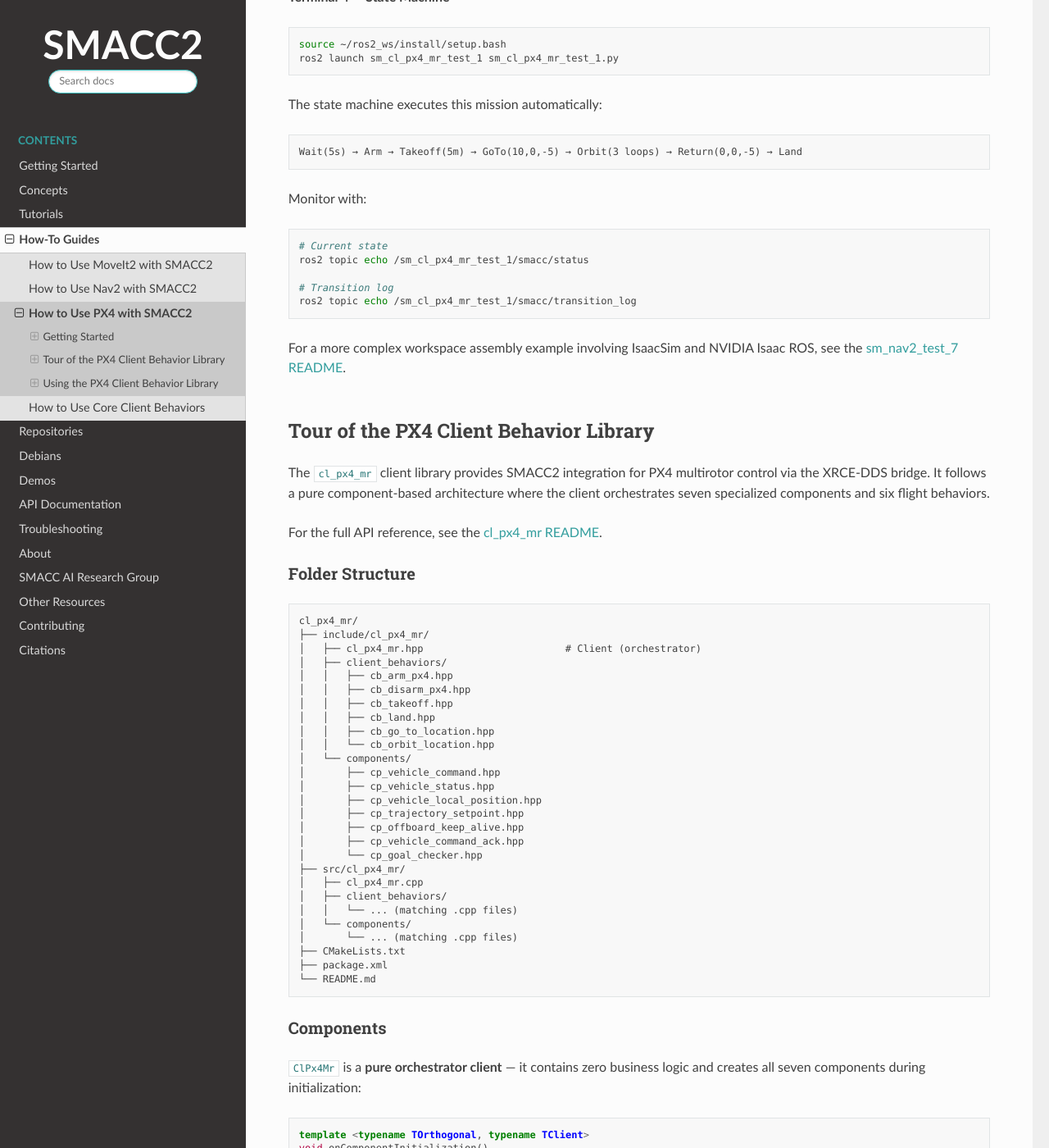
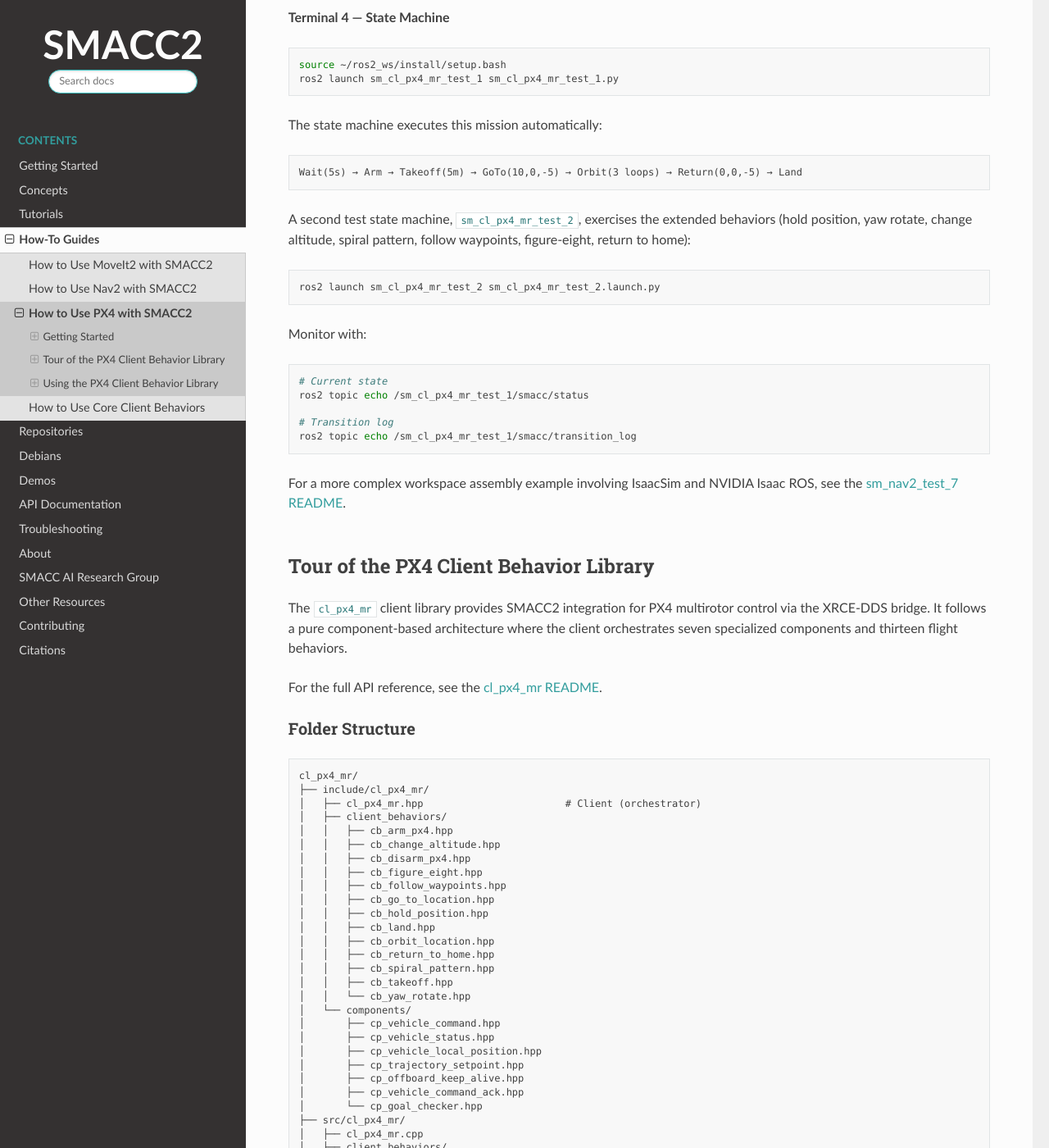
Before and after one commit to robosoft-ai/smacc2_docs, a Sphinx documentation site: the page built from docs/source/how-to/how-to-px4.rst, in a window 1280 px wide and 1400 px high, scrolled down 2142 px. Shown: the whole window at 82% size. Built offline with Sphinx 7.4.7 and the Read the Docs theme 3.1.0, drawn with Linux system fonts in a browser that asks for light colours; comment, search, counter and statistics services are not loaded; some of the changed text lies outside the part shown.

Commit message:
Update px4 docs

```diff
--- a/docs/source/how-to/how-to-px4.rst
+++ b/docs/source/how-to/how-to-px4.rst
@@ -64,7 +64,8 @@
 - ``smacc2`` — core state machine framework
 - ``smacc2_msgs`` — SMACC2 message definitions
 - ``cl_px4_mr`` — PX4 multirotor client library (inside ``SMACC2/smacc2_client_library/``)
-- ``sm_cl_px4_mr_test_1`` — reference state machine (inside ``SMACC2/smacc2_sm_reference_library/``)
+- ``sm_cl_px4_mr_test_1`` — reference state machine: basic flight (inside ``SMACC2/smacc2_sm_reference_library/``)
+- ``sm_cl_px4_mr_test_2`` — reference state machine: extended behaviors (inside ``SMACC2/smacc2_sm_reference_library/``)
 - ``px4_msgs`` — PX4 ROS 2 message definitions
 
 Building the Workspace
@@ -122,6 +123,14 @@
 
    Wait(5s) → Arm → Takeoff(5m) → GoTo(10,0,-5) → Orbit(3 loops) → Return(0,0,-5) → Land
 
+A second test state machine, ``sm_cl_px4_mr_test_2``, exercises the extended
+behaviors (hold position, yaw rotate, change altitude, spiral pattern, follow
+waypoints, figure-eight, return to home):
+
+.. code-block:: bash
+
+   ros2 launch sm_cl_px4_mr_test_2 sm_cl_px4_mr_test_2.launch.py
+
 Monitor with:
 
 .. code-block:: bash
@@ -142,7 +151,7 @@
 The ``cl_px4_mr`` client library provides SMACC2 integration for PX4
 multirotor control via the XRCE-DDS bridge. It follows a pure
 component-based architecture where the client orchestrates seven
-specialized components and six flight behaviors.
+specialized components and thirteen flight behaviors.
 
 For the full API reference, see the
 `cl_px4_mr README <https://github.com/robosoft-ai/SMACC2/tree/jazzy/smacc2_client_library/cl_px4_mr>`_.
@@ -157,11 +166,18 @@
    │   ├── cl_px4_mr.hpp                        # Client (orchestrator)
    │   ├── client_behaviors/
    │   │   ├── cb_arm_px4.hpp
+   │   │   ├── cb_change_altitude.hpp
    │   │   ├── cb_disarm_px4.hpp
+   │   │   ├── cb_figure_eight.hpp
+   │   │   ├── cb_follow_waypoints.hpp
+   │   │   ├── cb_go_to_location.hpp
+   │   │   ├── cb_hold_position.hpp
+   │   │   ├── cb_land.hpp
+   │   │   ├── cb_orbit_location.hpp
+   │   │   ├── cb_return_to_home.hpp
+   │   │   ├── cb_spiral_pattern.hpp
    │   │   ├── cb_takeoff.hpp
-   │   │   ├── cb_land.hpp
-   │   │   ├── cb_go_to_location.hpp
-   │   │   └── cb_orbit_location.hpp
+   │   │   └── cb_yaw_rotate.hpp
    │   └── components/
    │       ├── cp_vehicle_command.hpp
    │       ├── cp_vehicle_status.hpp
@@ -258,6 +274,27 @@
    * - ``CbOrbitLocation``
      - ``centerX``, ``centerY``, ``altitude``, ``radius`` (5.0), ``angularVelocity`` (0.5), ``numOrbits`` (3)
      - Orbits a point using ``ISmaccUpdatable::update()``
+   * - ``CbHoldPosition``
+     - ``durationSeconds`` (default 5.0)
+     - Holds current position for specified duration
+   * - ``CbYawRotate``
+     - ``targetYawRad``, ``relative`` (default false)
+     - Rotates in place to a target heading (absolute or relative)
+   * - ``CbChangeAltitude``
+     - ``targetAltitude`` (positive meters above ground)
+     - Ascends or descends while maintaining XY position
+   * - ``CbFollowWaypoints``
+     - ``waypoints`` (vector of {x,y,z,yaw}), ``xyTol`` (0.5), ``zTol`` (0.3)
+     - Visits a sequence of NED waypoints in order
+   * - ``CbFigureEight``
+     - ``centerX``, ``centerY``, ``altitude``, ``size`` (5.0), ``speed`` (0.5), ``numLoops`` (1)
+     - Flies a lemniscate figure-8 pattern
+   * - ``CbReturnToHome``
+     - ``homeX``, ``homeY``, ``homeZ``, ``homeYaw``
+     - Returns to a specified home position
+   * - ``CbSpiralPattern``
+     - ``centerX``, ``centerY``, ``altitude``, ``maxRadius`` (20.0), ``spacing`` (3.0), ``speed`` (2.0)
+     - Flies an expanding Archimedean spiral (search and rescue)
 
 Using the PX4 Client Behavior Library
 ---------------------------------------
@@ -338,6 +375,31 @@
 
    // Land
    configure_orthogonal<OrPx4, CbLand>();
+
+   // Hold current position for 3 seconds
+   configure_orthogonal<OrPx4, CbHoldPosition>(3.0f);
+
+   // Rotate 90 degrees relative to current heading
+   configure_orthogonal<OrPx4, CbYawRotate>(static_cast<float>(M_PI / 2.0), true);
+
+   // Change altitude to 20 meters
+   configure_orthogonal<OrPx4, CbChangeAltitude>(20.0f);
+
+   // Follow 3 waypoints (NED coordinates, yaw=NAN maintains heading)
+   configure_orthogonal<OrPx4, CbFollowWaypoints>(
+     std::vector<std::array<float, 4>>{
+       {10.0f, 0.0f, -20.0f, NAN},
+       {10.0f, 10.0f, -20.0f, NAN},
+       {0.0f, 10.0f, -20.0f, NAN}});
+
+   // Figure-8: centerX, centerY, altitude, size, speed, numLoops
+   configure_orthogonal<OrPx4, CbFigureEight>(5.0f, 5.0f, 20.0f, 5.0f, 0.5f, 3);
+
+   // Return to home position (NED coordinates)
+   configure_orthogonal<OrPx4, CbReturnToHome>(0.0f, 0.0f, -15.0f, 0.0f);
+
+   // Spiral search pattern: center, altitude, maxRadius, spacing, speed
+   configure_orthogonal<OrPx4, CbSpiralPattern>(0.0f, 0.0f, 20.0f, 15.0f, 3.0f, 2.0f);
 
 Writing Your Own Behavior
 ~~~~~~~~~~~~~~~~~~~~~~~~~~
```
